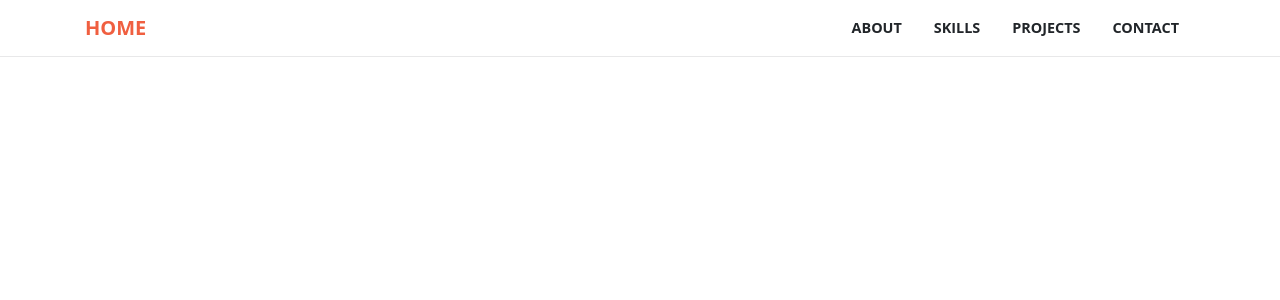
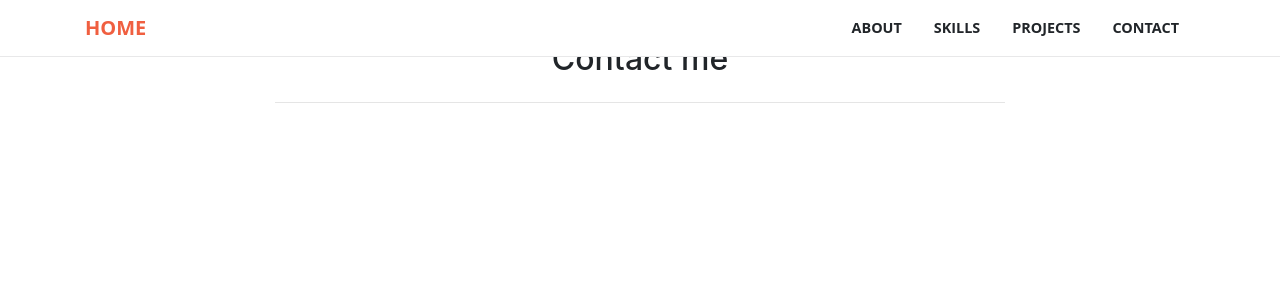
Before and after one commit to carolinaf86/portfolio-angular, an Angular app: page /home in a window 1280 px wide. Shown: the top 300 px of the page. Built offline with nearby package versions, Linux system fonts and the light colour scheme.

Commit message:
Basic footer component

```diff
--- a/src/app/app.component.html
+++ b/src/app/app.component.html
@@ -1,2 +1,3 @@
 <app-navbar></app-navbar>
 <router-outlet></router-outlet>
+<app-footer></app-footer>
--- a/src/app/app.module.ts
+++ b/src/app/app.module.ts
@@ -6,12 +6,14 @@ import {RouterModule} from "@angular/router";
 import { HomeComponent } from './home/home.component';
 import {AppRoutingModule} from "./app-routing.module";
 import { NavbarComponent } from './layout/navbar/navbar.component';
+import { FooterComponent } from './layout/footer/footer.component';
 
 @NgModule({
   declarations: [
     AppComponent,
     HomeComponent,
-    NavbarComponent
+    NavbarComponent,
+    FooterComponent
   ],
   imports: [
     BrowserModule,
--- /dev/null
+++ b/src/app/layout/footer/footer.component.html
@@ -0,0 +1,10 @@
+<section id="footer">
+  <div class="container">
+    <div class="row">
+      <div class="col-lg-8 mx-auto text-center">
+        <h2 class="section-heading">Contact me</h2>
+        <hr class="my-4">
+      </div>
+    </div>
+  </div>
+</section>
--- /dev/null
+++ b/src/app/layout/footer/footer.component.ts
@@ -0,0 +1,15 @@
+import { Component, OnInit } from '@angular/core';
+
+@Component({
+  selector: 'app-footer',
+  templateUrl: './footer.component.html',
+  styleUrls: ['./footer.component.css']
+})
+export class FooterComponent implements OnInit {
+
+  constructor() { }
+
+  ngOnInit() {
+  }
+
+}
```
Also changed, not shown: src/app/layout/footer/footer.component.css (added), 1 other file (tests, documents, lock files or other folders).
